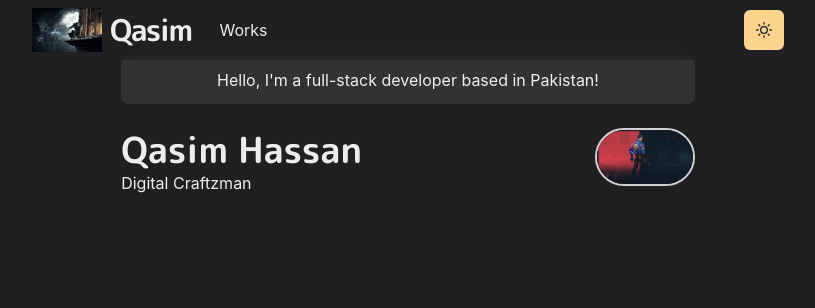
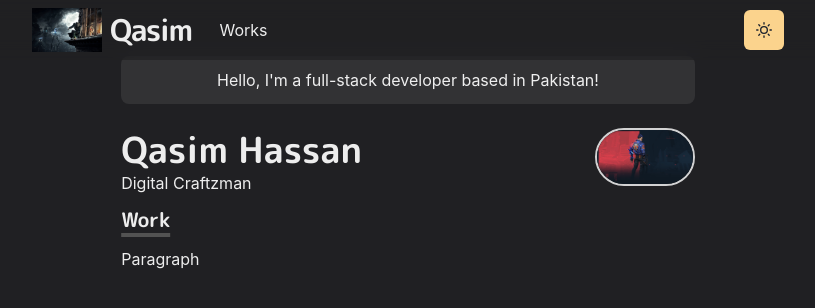
Before and after one commit to QasimJaffry/portfolio, a Next.js app: page / in a window 1280 px wide. Shown: the top 308 px of the page, without its empty margins (232-1047 px from the left). Built offline with nearby package versions, Linux system fonts and the light colour scheme.

Commit message:
added sections

```diff
--- /dev/null
+++ b/components/layouts/section.js
@@ -0,0 +1,24 @@
+import { chakra, shouldForwardProp } from '@chakra-ui/react'
+
+import { motion } from 'framer-motion'
+
+const StyledDiv = chakra(motion.div, {
+  shouldForwardProp: prop => {
+    return shouldForwardProp(prop) || prop === 'transparent'
+  },
+})
+
+const Section = ({ children, delay = 0 }) => {
+  return (
+    <StyledDiv
+      initial={{ y: 10, opacity: 0 }}
+      animate={{ y: 0, opacity: 1 }}
+      transition={{ duration: 0.8, delay }}
+      mb={6}
+    >
+      {children}
+    </StyledDiv>
+  )
+}
+
+export default Section
--- a/pages/index.js
+++ b/pages/index.js
@@ -5,6 +5,8 @@
   Image,
   useColorModeValue,
 } from '@chakra-ui/react'
+
+import Section from '../components/layouts/section'
 
 const Page = () => {
   return (
@@ -46,6 +48,13 @@
           />
         </Box>
       </Box>
+
+      <Section delay={0.1}>
+        <Heading as="h3" variant="section-title">
+          Work
+        </Heading>
+        <p>Paragraph</p>
+      </Section>
     </Container>
   )
 }
```
